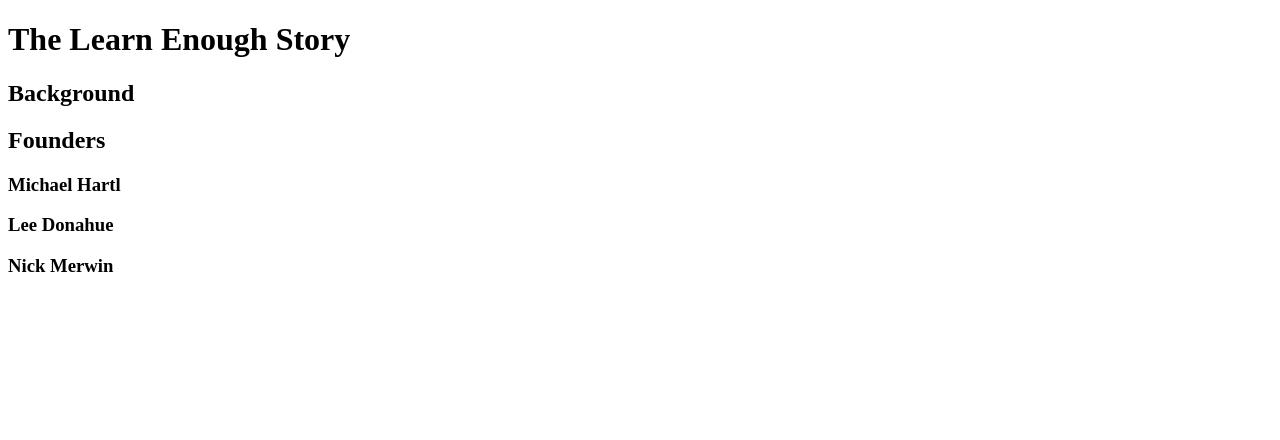
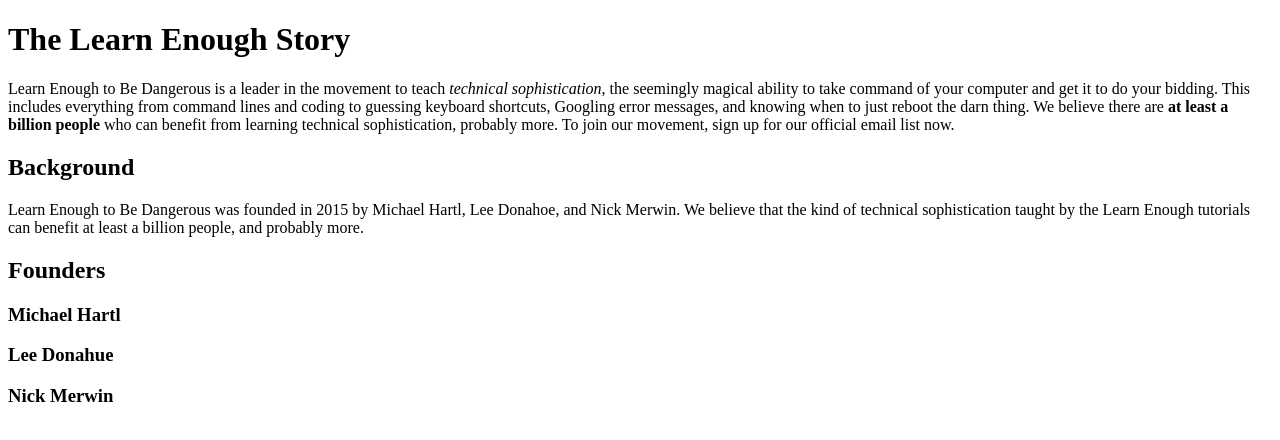
Before and after one commit to eworthington85/sample_website, a plain HTML site: page index.html in a window 1280 px wide. Drawn offline with Linux system fonts and the light colour scheme.

Commit message:
Update index.html
Added a paragraph underneath  h1 and the background h2.

```diff
--- a/index.html
+++ b/index.html
@@ -6,8 +6,24 @@
 	</head>
 	<body>
 		<h1>The Learn Enough Story</h1>
+     		<p>
+		      Learn Enough to Be Dangerous is a leader in the movement to teach
+		      <em>technical sophistication</em>, the seemingly magical ability to take
+		      command of your computer and get it to do your bidding. This includes
+		      everything from command lines and coding to guessing keyboard shortcuts,
+		      Googling error messages, and knowing when to just reboot the darn thing.
+		      We believe there are <strong>at least a billion people</strong> who
+		      can benefit from learning technical sophistication, probably more. To
+		      join our movement, sign up for our official email list now.
+    		</p>
 
 		<h2>Background</h2>
+		<p>
+		      Learn Enough to Be Dangerous was founded in 2015 by Michael Hartl, Lee
+		      Donahoe, and Nick Merwin. We believe that the kind of technical
+		      sophistication taught by the Learn Enough tutorials can benefit
+		      at least a billion people, and probably more.
+    		</p>
 
 		<h2>Founders</h2>
 
```
